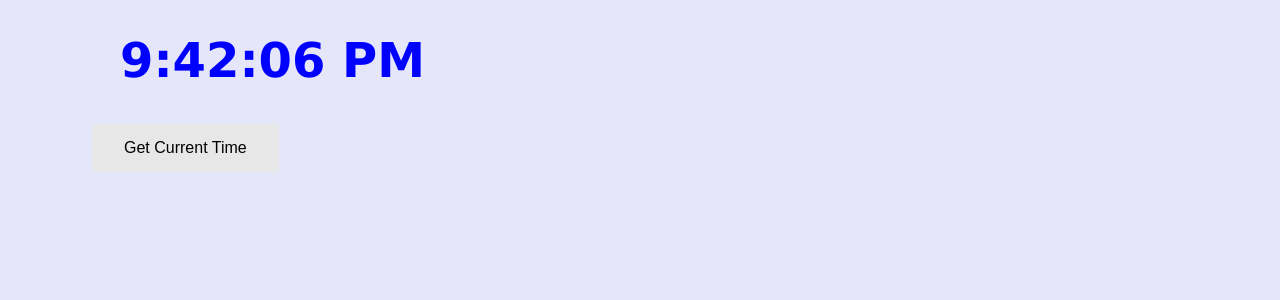
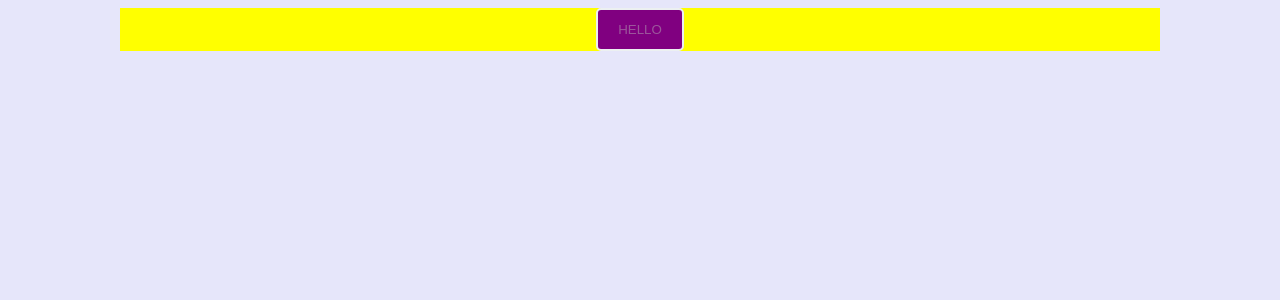
Before and after one commit to SharjeelAhmed2/react-learning, a React (Create React App) app: page / in a window 1280 px wide. Shown: the top 300 px of the page. Built offline with nearby package versions, Linux system fonts and the light colour scheme.

Commit message:
no fuck hooks

```diff
--- /dev/null
+++ b/src/hooks/BackgroundChange/Background.jsx
@@ -0,0 +1,27 @@
+import React, { useState } from 'react';
+
+const Background =() =>
+{
+    var color = 'yellow';
+    var color2 = 'purple';
+    const [curColor, nextColor] = useState(color);
+    const [curColor2, nextColor2] = useState(color2);
+
+    const ColorChange =() =>
+    {
+        nextColor(color2);
+    }
+    const ColorChange2 =() =>
+    {
+        nextColor2(color);
+    }
+   return(
+       <>
+       <div className="forEvent" style={{backgroundColor: curColor}}>
+           <button onClick={ColorChange}  className="forEventButton" style={{backgroundColor: curColor2}}>Hello</button>
+       </div>
+       </>
+   )
+}
+
+export default Background;
--- /dev/null
+++ b/src/hooks/Digital.jsx
@@ -0,0 +1,18 @@
+import React, { useState } from 'react'
+var date = new Date().toLocaleTimeString();
+const Digital =() =>
+{
+    const [date4, newDate] = useState(date);
+    const getDate = () =>
+    {
+        newDate(date);
+    }
+    setInterval(getDate, 1000)
+   return (
+       <>
+       <h1 className="h1Count">{date4}</h1>
+       </>
+   )
+}
+
+export default Digital;
--- a/src/index.css
+++ b/src/index.css
@@ -95,3 +95,32 @@ background-color: lavender;}
     font-family: verdana;
     font-size: 300%;
   }
+
+  .forEvent{
+
+    background: #e7e7e7;
+    display: flex;
+    flex-direction: column;
+    justify-content: center;
+    align-items: center;
+  }
+
+  .forEventH1
+  {
+    background: transparent;
+    text-shadow: 0 2px 2px black;
+    color: white;
+  }
+
+  .forEventButton{
+
+
+    padding: 12px 20px;
+    background: #e7e7e7;
+    color: #9b569b;
+    border: 2px solid #ecf0f1;
+    outline: none;
+    border-radius: 5px;
+    text-transform: uppercase;
+    cursor: pointer;
+  }
--- a/src/index.js
+++ b/src/index.js
@@ -10,10 +10,11 @@ import * as something from './props/conditional/Input';
 
 //import App from './hooks/App';
 import App from './hooks/challenge/App'
-
+import Digital from './hooks/Digital';
+import Background from './hooks/BackgroundChange/Background';
 ReactDOM.render(
   <>
-  <App />
+  <Background/>
 </>,
   document.getElementById('root')
 );
```
